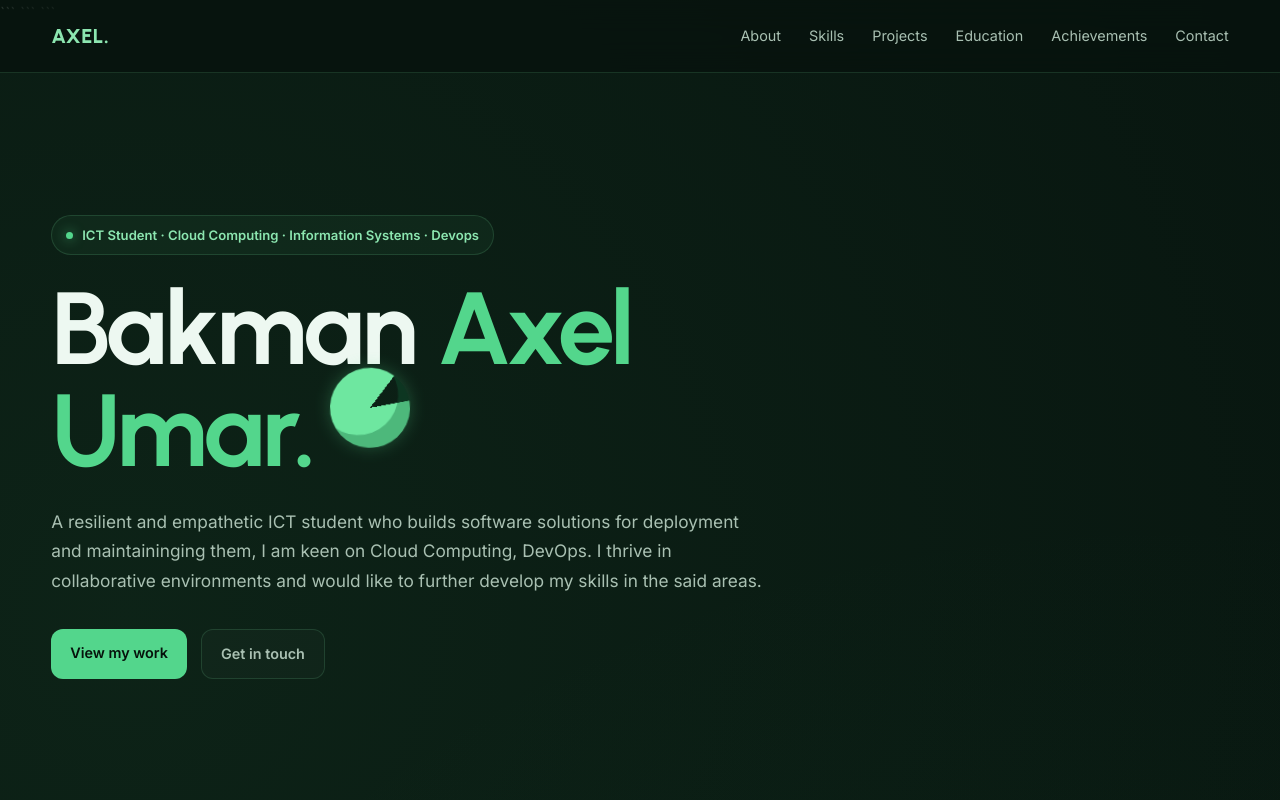
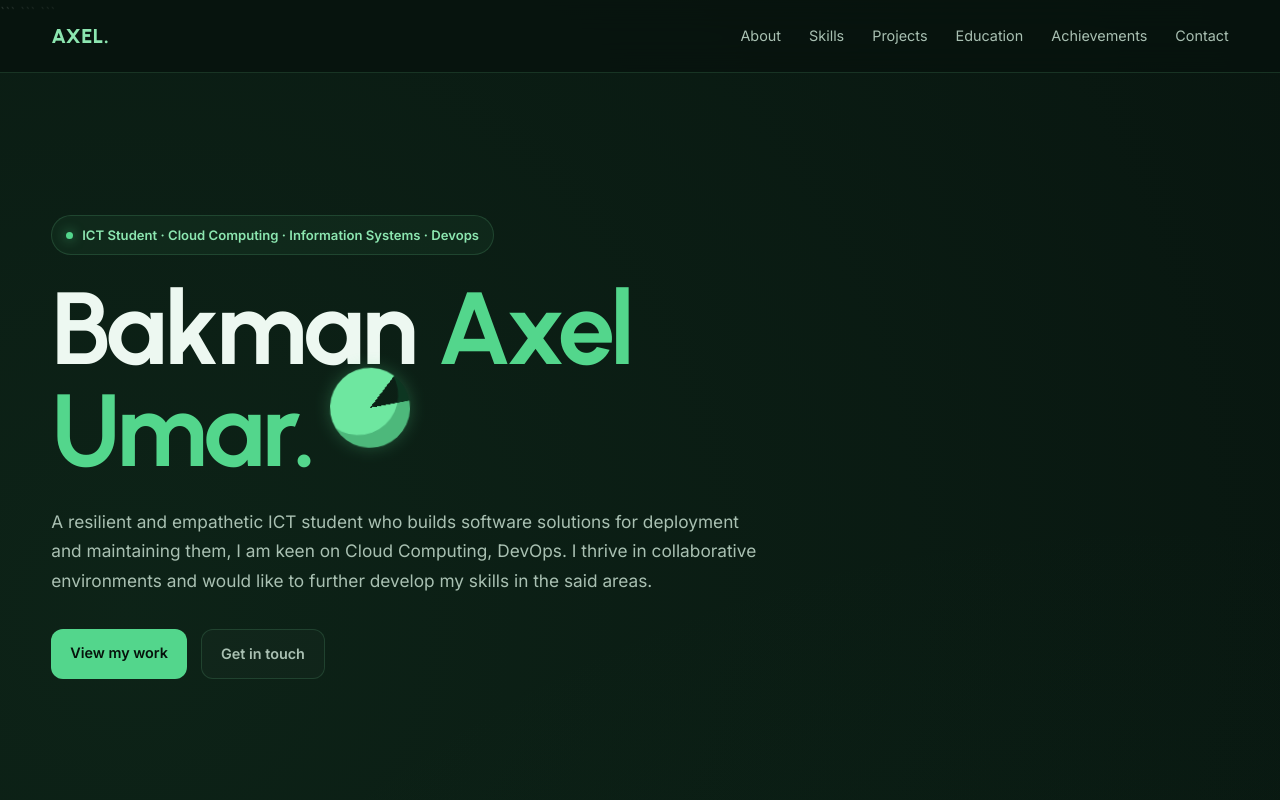
Before and after one commit to Tuewna/my-portfolio, a plain HTML site: page index.html in a window 1280 px wide. Shown: the top 800 px of the page. Drawn offline with Linux system fonts and the light colour scheme.

Commit message:
Update index.html
spelling.

```diff
--- a/index.html
+++ b/index.html
@@ -873,7 +873,7 @@
 
         <p>
             A resilient and empathetic ICT student who builds
-            software solutions for deployment and maintaininging them,
+            software solutions for deployment and maintaining them,
             I am keen on Cloud Computing, DevOps. I thrive in
             collaborative environments and would like to further
             develop my skills in the said areas.
```
